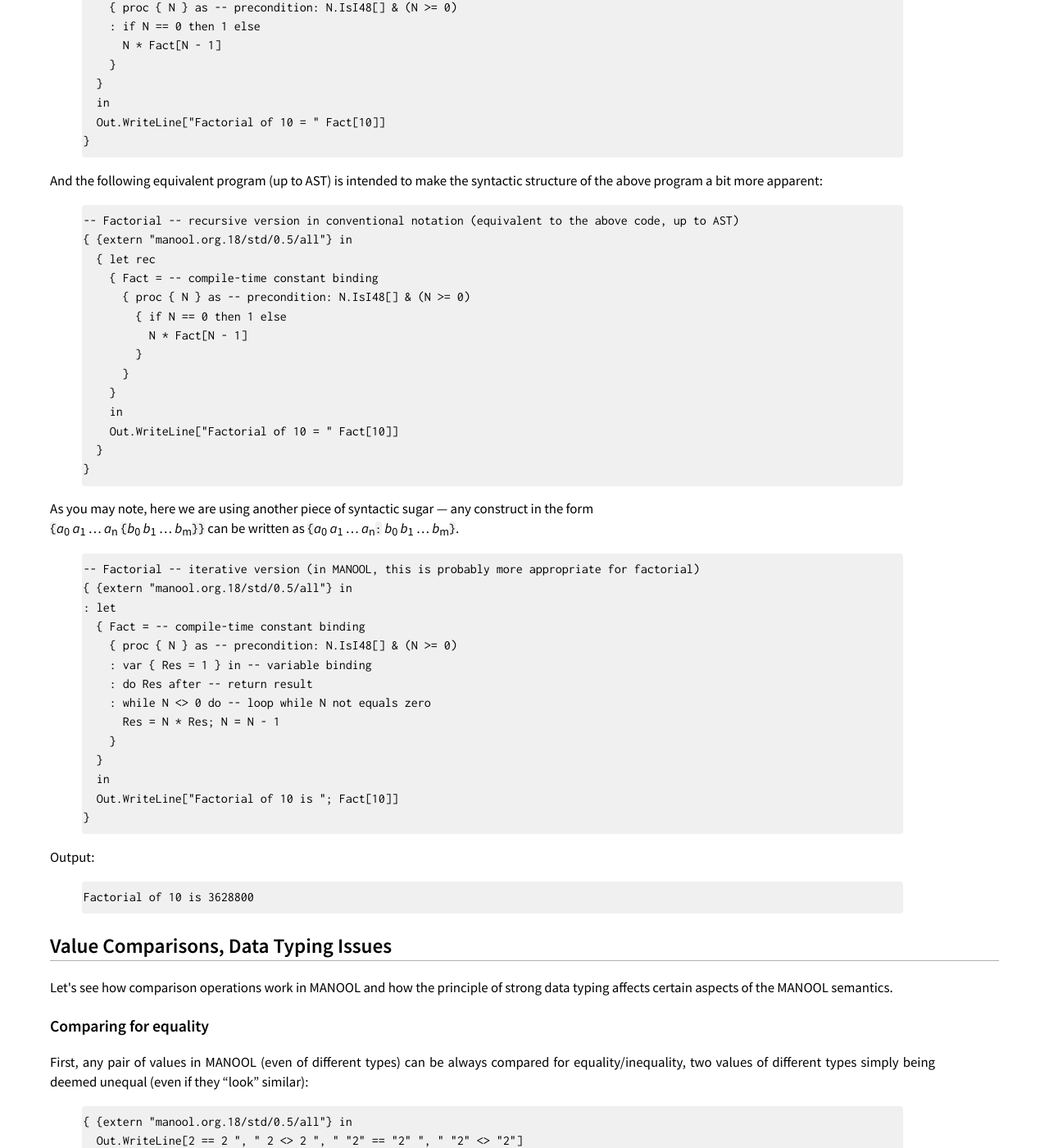
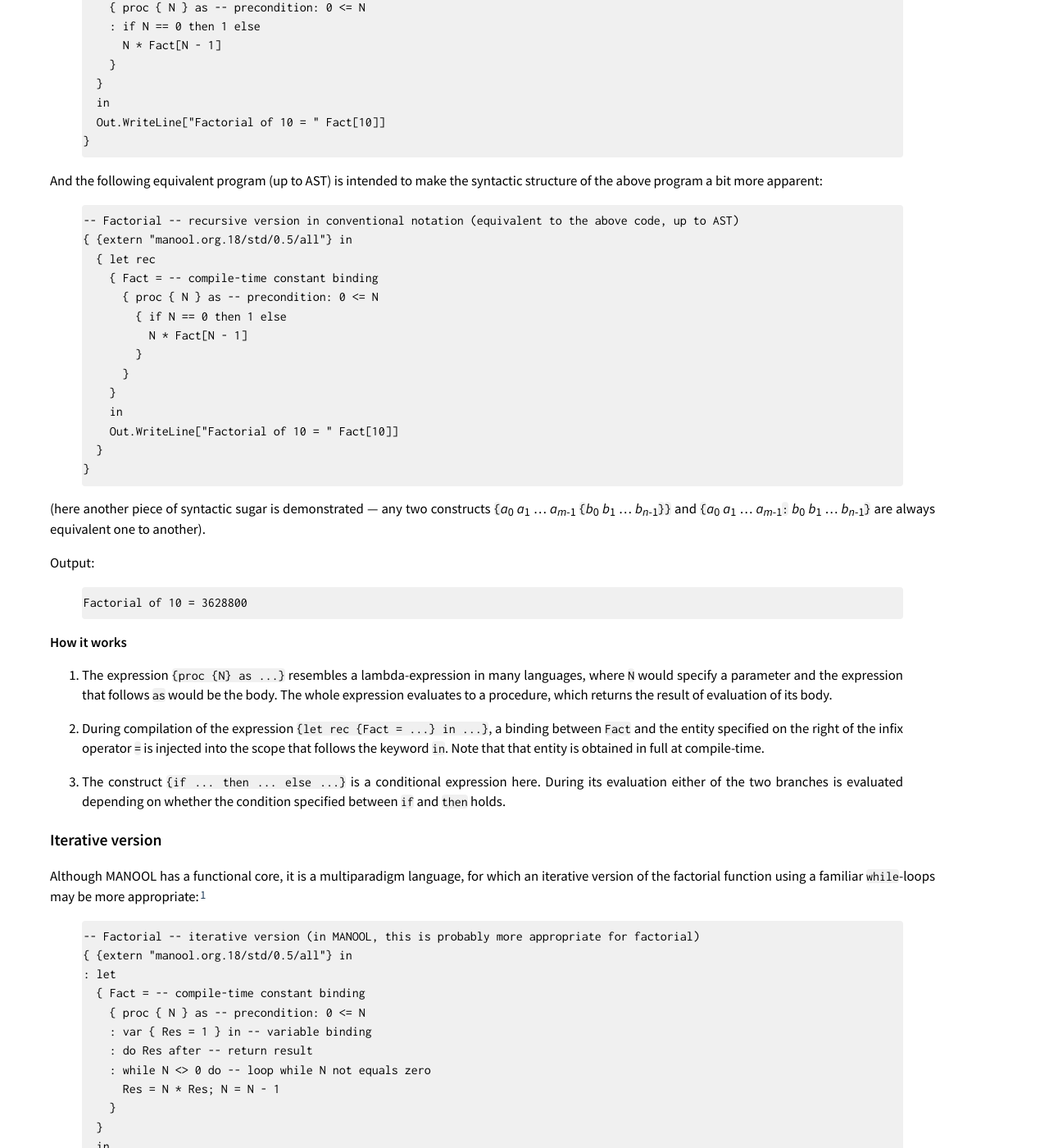
Before and after one commit to rusini/manool, a Jekyll site: the page built from tutorial/lesson-2.md, in a window 1280 px wide and 1400 px high, scrolled down 551 px. Shown: the whole window at 82% size. Built offline with Jekyll 4.4.1, drawn with Linux system fonts in a browser that asks for light colours; some of the changed text lies outside the part shown.

Commit message:
Back up garbage, drafts

```diff
--- a/tutorial/lesson-2.md
+++ b/tutorial/lesson-2.md
@@ -18,14 +18,14 @@
 Factorial
 ----------------------------------------------------------------------------------------------------------------------------------------------------------------
 
-The traditional analog of the "Hello World" program for functional languages consists of a recursive function definition to calculate the factorial of a number.
-The following variation for MANOOL incorporates also some test code:
+The usual "Hello World" analog for functional languages consists of a recursive function definition for calculating factorial of a number. The following
+variation for MANOOL incorporates in addition some test code:
 
     -- Factorial -- recursive version in MANOOL-ish ("cascading") notation
     { {extern "manool.org.18/std/0.5/all"} in
     : let rec
       { Fact = -- compile-time constant binding
-        { proc { N } as -- precondition: N.IsI48[] & (N >= 0)
+        { proc { N } as -- precondition: 0 <= N
         : if N == 0 then 1 else
           N * Fact[N - 1]
         }
@@ -40,7 +40,7 @@
     { {extern "manool.org.18/std/0.5/all"} in
       { let rec
         { Fact = -- compile-time constant binding
-          { proc { N } as -- precondition: N.IsI48[] & (N >= 0)
+          { proc { N } as -- precondition: 0 <= N
             { if N == 0 then 1 else
               N * Fact[N - 1]
             }
@@ -51,15 +51,36 @@
       }
     }
 
-As you may note, here we are using another piece of syntactic sugar -- any construct in the form
-`{`_a_<sub>0</sub> _a_<sub>1</sub> ... _a_<sub>n</sub> `{`_b_<sub>0</sub> _b_<sub>1</sub> ... _b_<sub>m</sub>`}``}` can be written as
-`{`_a_<sub>0</sub> _a_<sub>1</sub> ... _a_<sub>n</sub>`:` _b_<sub>0</sub> _b_<sub>1</sub> ... _b_<sub>m</sub>`}`.
+  (here another piece of syntactic sugar is demonstrated -- any two constructs
+`{`_a_<sub>0</sub> _a_<sub>1</sub> ... _a_<sub>_m_-1</sub> `{`_b_<sub>0</sub> _b_<sub>1</sub> ... _b_<sub>_n_-1</sub>`}``}` and
+`{`_a_<sub>0</sub> _a_<sub>1</sub> ... _a_<sub>_m_-1</sub>`:` _b_<sub>0</sub> _b_<sub>1</sub> ... _b_<sub>_n_-1</sub>`}` are always equivalent one to another).
+
+Output:
+
+    Factorial of 10 = 3628800
+
+#### How it works
+
+1. The expression `{proc {N} as ...}` resembles a lambda-expression in many languages, where `N` would specify a parameter and the expression that follows `as`
+   would be the body. The whole expression evaluates to a procedure, which returns the result of evaluation of its body.
+
+2. During compilation of the expression `{let rec {Fact = ...} in ...}`, a binding between `Fact` and the entity specified on the right of the infix operator
+   `=` is injected into the scope that follows the keyword `in`. Note that that entity is obtained in full at compile-time.
+
+
+3. The construct `{if ... then ... else ...}` is a conditional expression here. During its evaluation either of the two branches is evaluated depending on
+   whether the condition specified between `if` and `then` holds.
+
+### Iterative version ##################################################################################################
+
+Although MANOOL has a functional core, it is a multiparadigm language, for which an iterative version of the factorial function using a familiar `while`-loops
+may be more appropriate:[^a1]
 
     -- Factorial -- iterative version (in MANOOL, this is probably more appropriate for factorial)
     { {extern "manool.org.18/std/0.5/all"} in
     : let
       { Fact = -- compile-time constant binding
-        { proc { N } as -- precondition: N.IsI48[] & (N >= 0)
+        { proc { N } as -- precondition: 0 <= N
         : var { Res = 1 } in -- variable binding
         : do Res after -- return result
         : while N <> 0 do -- loop while N not equals zero
@@ -70,9 +91,30 @@
       Out.WriteLine["Factorial of 10 is "; Fact[10]]
     }
 
-Output:
+  (the output is the same as above).
 
-    Factorial of 10 is 3628800
+[^a1]: The MANOOL specification does not require tail-call optimizations, but this is not the only reason.
+
+#### How it works
+
+1. During compilation of the expression `{var {Res = 1} in ...}`, the body expression, which follows `in`, is considered in a binding environment with a
+   temporary variable named `Res` injected. The variable is initialized to `1` just before evaluating the body expression.
+
+2. The expression `{do Res after ...}` is equivalent to `{do ...; Res}`, which is evaluated by evaluating its constituents one by one, and thus this expression
+   evaluates to `Res`.
+
+2. An expression `{``do` _a_<sub>_n_-1</sub> `after` _a_<sub>0</sub> _a_<sub>1</sub> ... _a_<sub>_n_-2</sub>`}` is equivalent to `{``do` _a_<sub>0</sub>
+   _a_<sub>1</sub> _a_<sub>2</sub> ... _a_<sub>_n_-1</sub>`}`, which is evaluated by evaluating its constituents _a_<sub>_i_</sub> one by one, and thus this
+   expression evaluates to `Res`.
+
+3. The expression `{while ... do ...}` is a `while-loop`. During its evaluation, the expression that follows `do` is evaluated repetitively while the condition
+   specified between `while` and `do` holds.
+
+4. The expressions `Res = N * Res` and `N = N - 1` are assignment expressions, which alter the current value stored in a location as a side effect of
+   evaluation.
+
+4. The expressions `Res = N * Res` and `N = N - 1` are assignment expressions. As a side effect of an evaluation of such expression, the current value of the
+   location specified on the left-hand side of the `=` operator is updated with the value specified on the right-hand side of that operator.
 
 
 Value Comparisons, Data Typing Issues
@@ -156,21 +198,14 @@
     True, False
     False, True
 
----
-
-**Caution!!! Work in progress!!!**
-
----
-
 
 Compound Conditions
 ----------------------------------------------------------------------------------------------------------------------------------------------------------------
 
-Example:
+You can express complex conditions by using operators `&` (conjunction for Booleans), `|` (disjunction for Booleans), and `~` (negation for Booleans). `&` and
+`|` are short-circuiting (the right-hand side is unevaluated unless strictly necessary).
 
-    { {extern "manool.org.18/std/0.5/all"} in
-      Out.WriteLine["2".IsI48[] & "2" < 3 ", " ~"2".IsI48[] | "2" < 3]
-    }
+    {{extern "manool.org.18/std/0.5/all"} in Out.WriteLine["2".IsI48[] & "2" < 3 ", " ~"2".IsI48[] | "2" < 3]}
 
 Output:
 
```
Also changed, not shown: tutorial/lesson-1.md (+1 -1 lines), tutorial/lesson-4.md (+4 -4 lines).
